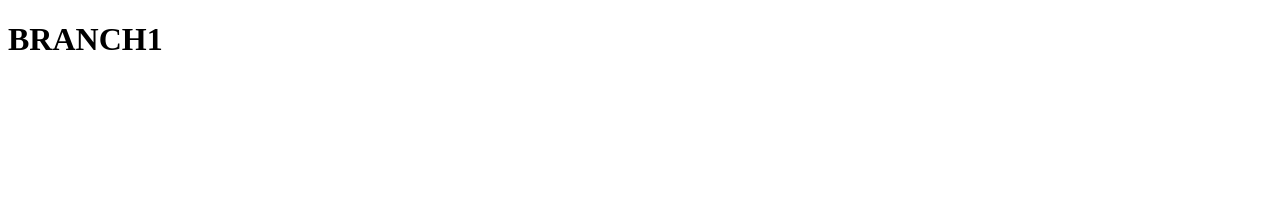
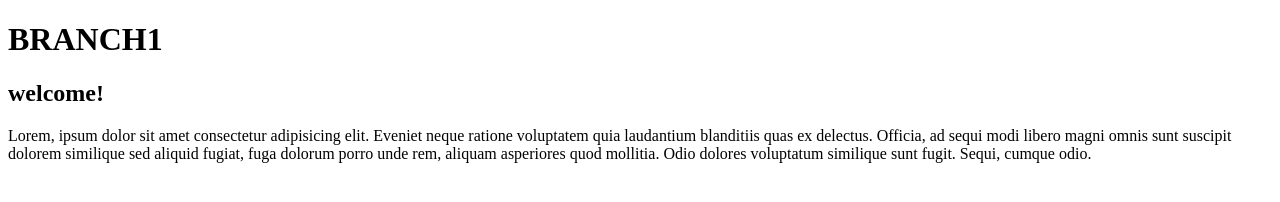
Before and after one commit to kezi9/Kezi-Git-lab-052724, a plain HTML site: page index.html in a window 1280 px wide. Drawn offline with Linux system fonts and the light colour scheme.

Commit message:
welcome update

```diff
--- a/index.html
+++ b/index.html
@@ -7,5 +7,7 @@
 </head>
 <body>
     <h1>BRANCH1</h1>
+    <h2>welcome!</h2>
+    <p>Lorem, ipsum dolor sit amet consectetur adipisicing elit. Eveniet neque ratione voluptatem quia laudantium blanditiis quas ex delectus. Officia, ad sequi modi libero magni omnis sunt suscipit dolorem similique sed aliquid fugiat, fuga dolorum porro unde rem, aliquam asperiores quod mollitia. Odio dolores voluptatum similique sunt fugit. Sequi, cumque odio.</p>
 </body>
 </html>
```
